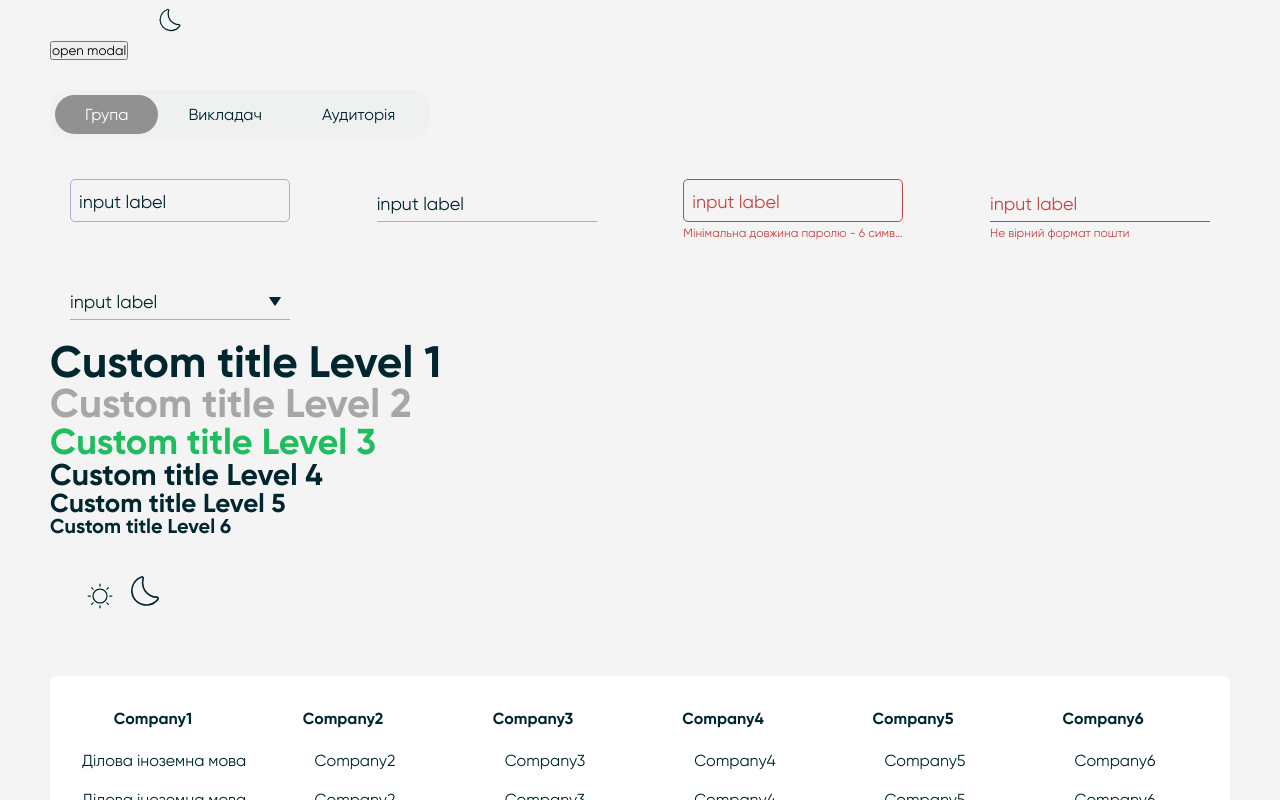
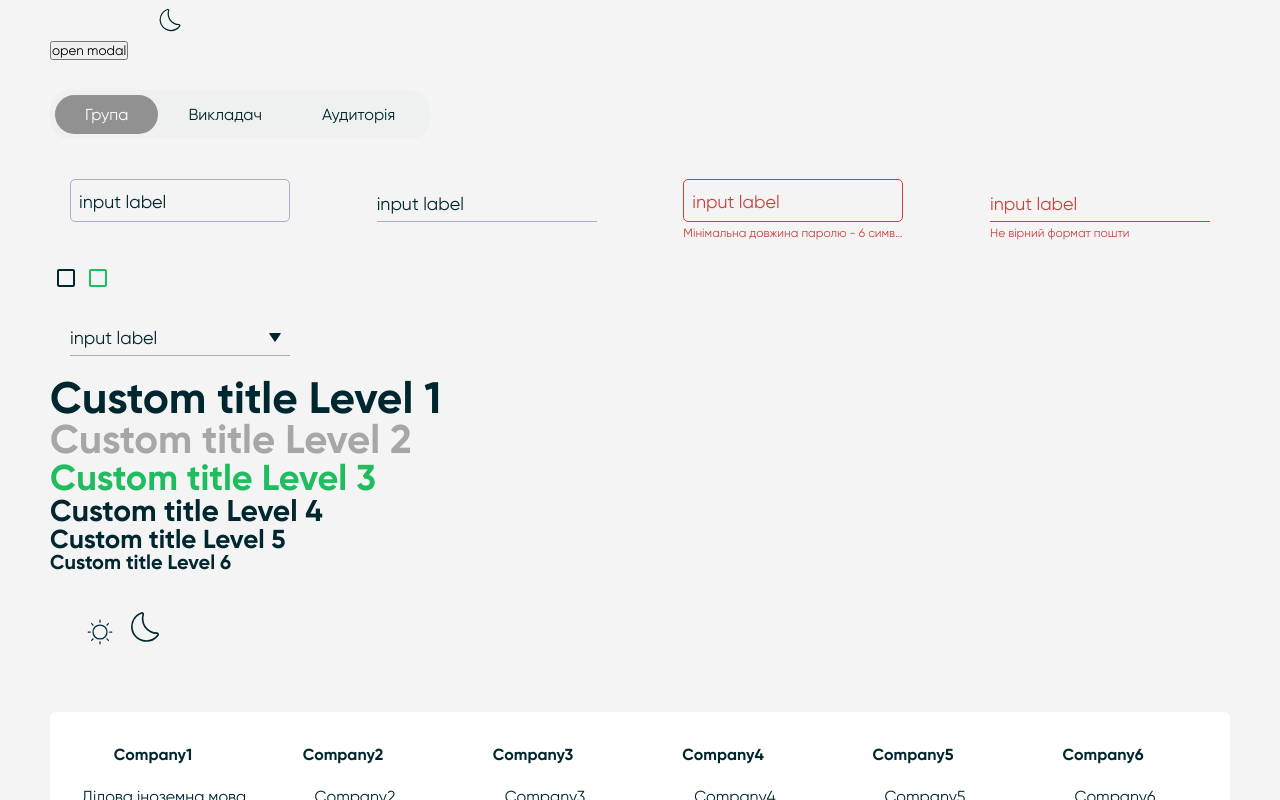
Before and after one commit to Roman2508/timetable-components-frontend, a Next.js app: page / in a window 1280 px wide. Built offline with nearby package versions, Linux system fonts and the light colour scheme.

Commit message:
checkbox component

```diff
--- a/app/globals.css
+++ b/app/globals.css
@@ -1,4 +1,10 @@
 @import './fonts/font.css';
+
+:root {
+  --primary-color: #20bd5f;
+  --dark-color: #00272f;
+  --error-color: #ca4240;
+}
 
 * {
   font-family: 'Gilroy', 'Roboto', 'sans-serif';
--- a/app/page.tsx
+++ b/app/page.tsx
@@ -27,6 +27,7 @@ import TableRow from '@/src/components/ui/Table/TableRow'
 import TableHeadCell from '@/src/components/ui/Table/TableHeadCell'
 import TableBody from '@/src/components/ui/Table/TableBody'
 import TableBodyCell from '@/src/components/ui/Table/TableBodyCell'
+import Checkbox from '@/src/components/ui/Checkbox/Checkbox'
 // import {} from 'next/font/local'
 
 // todo:
@@ -42,9 +43,9 @@ import TableBodyCell from '@/src/components/ui/Table/TableBodyCell'
 // text component done
 // tabs component ??
 // icon-button component done
+// table component
 
 // tooltip component // всплывающая подсказка
-// table component
 // checkbox component
 // sidebar component
 // header component
@@ -126,6 +127,10 @@ export default function Home() {
             errorMessage="Не вірний формат пошти"
           />
         </div>
+
+        <Checkbox onClick={(checked) => console.log(checked)} color="black" />
+
+        <Checkbox onClick={(checked) => console.log(checked)} />
 
         <div
           style={{
--- /dev/null
+++ b/src/components/ui/Checkbox/Checkbox.module.scss
@@ -0,0 +1,52 @@
+.wrapper {
+  position: relative;
+  display: inline-block;
+  width: 24px;
+  height: 24px;
+  margin: 4px;
+
+  &:hover .touchRipple {
+    opacity: 0.25;
+  }
+}
+
+.wrapper input[type='checkbox'] {
+  display: none;
+}
+
+.icon {
+  position: absolute;
+  width: 24px;
+  cursor: pointer;
+  z-index: 2;
+
+  &.black path {
+    fill: var(--dark-color);
+  }
+
+  &.primary path {
+    fill: var(--primary-color);
+  }
+
+  &:hover {
+    transform: scale(1.2);
+  }
+
+  &:active {
+    transform: scale(0.9);
+  }
+}
+
+// .touchRipple {
+//   display: block;
+//   position: absolute;
+//   width: 30px;
+//   height: 30px;
+//   background-color: var(--primary-color);
+//   top: -3px;
+//   left: -3px;
+//   border-radius: 50%;
+//   z-index: 1;
+//   opacity: 0;
+//   transition: all 0.3s linear;
+// }
--- /dev/null
+++ b/src/components/ui/Checkbox/Checkbox.tsx
@@ -0,0 +1,56 @@
+import React from 'react'
+import cn from 'classnames'
+
+import styles from './Checkbox.module.scss'
+
+interface ICheckboxProps {
+  isChecked?: boolean
+  onClick?: (...args: any[]) => void
+  color?: 'black' | 'primary'
+}
+
+const Checkbox: React.FC<ICheckboxProps> = ({ color = 'primary', isChecked = false, onClick = () => {} }) => {
+  const [checked, setChecked] = React.useState(isChecked)
+
+  const handleChange = (event: any) => {
+    if (event.target.checked) {
+      setChecked(true)
+    } else {
+      setChecked(false)
+    }
+  }
+
+  return (
+    <label className={styles.wrapper} onClick={() => onClick(checked)}>
+      <input type="checkbox" onChange={handleChange} />
+
+      {checked ? (
+        <svg
+          className={cn(styles.icon, { [styles.black]: color === 'black', [styles.primary]: color === 'primary' })}
+          focusable="false"
+          viewBox="0 0 24 24"
+          data-testid="CheckBoxIcon"
+        >
+          <path d="M19 3H5c-1.11 0-2 .9-2 2v14c0 1.1.89 2 2 2h14c1.11 0 2-.9 2-2V5c0-1.1-.89-2-2-2zm-9 14l-5-5 1.41-1.41L10 14.17l7.59-7.59L19 8l-9 9z"></path>
+        </svg>
+      ) : (
+        <svg
+          className={cn(styles.icon, { [styles.black]: color === 'black', [styles.primary]: color === 'primary' })}
+          focusable="false"
+          aria-hidden="true"
+          viewBox="0 0 24 24"
+          data-testid="CheckBoxOutlineBlankIcon"
+        >
+          <path
+            fill="#000"
+            d="M19 5v14H5V5h14m0-2H5c-1.1 0-2 .9-2 2v14c0 1.1.9 2 2 2h14c1.1 0 2-.9 2-2V5c0-1.1-.9-2-2-2z"
+          ></path>
+        </svg>
+      )}
+
+      {/* <span className={styles.touchRipple}></span> */}
+    </label>
+  )
+}
+
+export default Checkbox
--- a/src/components/ui/Input/Input.tsx
+++ b/src/components/ui/Input/Input.tsx
@@ -10,6 +10,7 @@ interface IInputProps {
   label?: string
   value?: string
   width?: string
+  htmlType?: 'text' | 'number'
   setValue: React.Dispatch<React.SetStateAction<string>>
 }
 
@@ -19,6 +20,7 @@ const Input: React.FC<IInputProps> = ({
   value = '',
   isError = false,
   width = '220px',
+  htmlType = 'text',
   errorMessage = '',
   variant = 'outlined',
 }) => {
@@ -51,7 +53,8 @@ const Input: React.FC<IInputProps> = ({
           [styles.focusLabelLight]: isFocus && colorMode === 'light',
           [styles.focusStandartLabel]: isFocus && variant === 'standart',
           [styles.focusOutlinedLabel]: isFocus && variant === 'outlined',
-        })}>
+        })}
+      >
         {label}
       </label>
 
@@ -60,11 +63,12 @@ const Input: React.FC<IInputProps> = ({
           [styles.bottomLine]: isFocus && variant === 'standart',
           [styles.focusInput]: isFocusLabel,
           [styles.errorBottomLine]: isError,
-        })}>
+        })}
+      >
         {/*  */}
         <input
           value={value}
-          type="text"
+          type={htmlType}
           onBlur={onBlurHandler}
           style={{ width: width }}
           onFocus={onFocusHandler}
--- a/src/components/ui/Modal/Modal.module.scss
+++ b/src/components/ui/Modal/Modal.module.scss
@@ -52,6 +52,7 @@
   align-items: center;
   justify-content: space-between;
   margin-bottom: 10px;
+  font-size: 24px;
 }
 
 .closeIcon {
```
